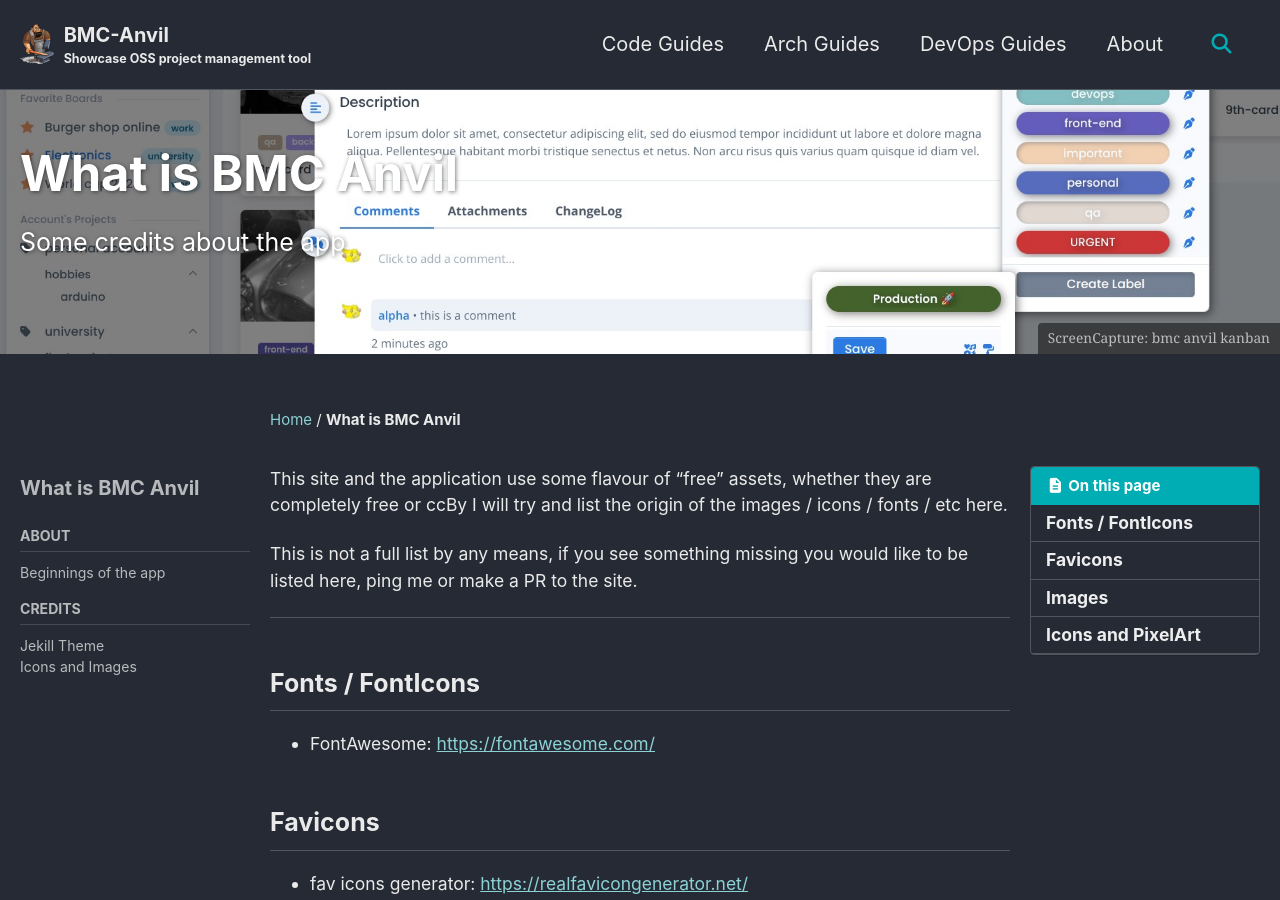
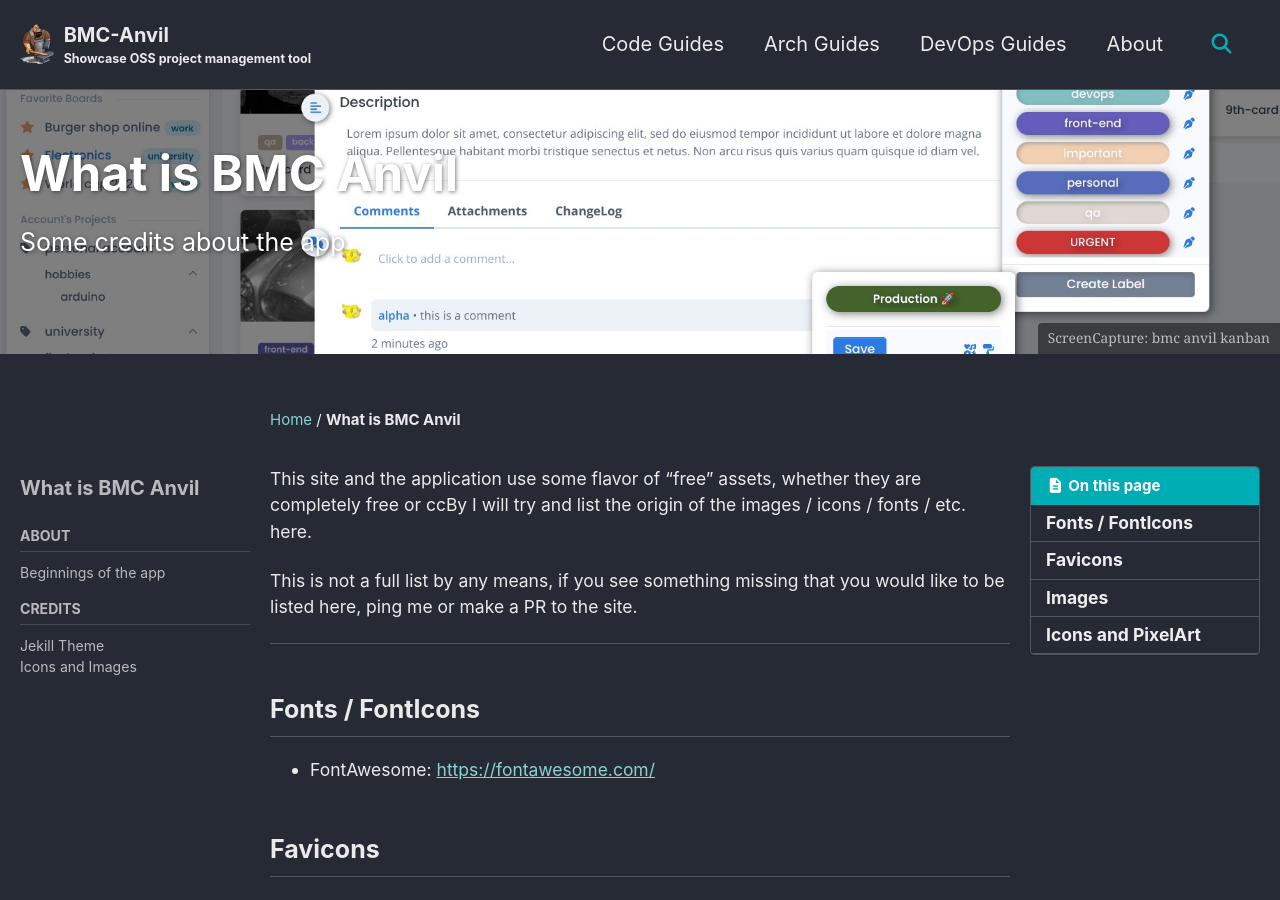
Before and after one commit to bmc-anvil/bmc-anvil.github.io, a Jekyll site: the page built from _pages/credits_imagery.md, in a window 1280 px wide and 900 px high. Built offline with Jekyll 4.4.1, drawn with Linux system fonts in a browser that asks for light colours; cached includes are drawn as plain includes.

```diff
--- a/_pages/credits_imagery.md
+++ b/_pages/credits_imagery.md
@@ -12,10 +12,10 @@ sidebar:
 toc: true
 ---
 
-This site and the application use some flavour of "free" assets, whether they are completely free or ccBy I will try and list the origin of
-the images / icons / fonts / etc here.
+This site and the application use some flavor of "free" assets, whether they are completely free or ccBy I will try and list the origin of
+the images / icons / fonts / etc. here.
 
-This is not a full list by any means, if you see something missing you would like to be listed here, ping me or make a PR to the site.
+This is not a full list by any means, if you see something missing that you would like to be listed here, ping me or make a PR to the site.
 
 ---
 
```
Also changed, not shown: other parts of _pages/credits_imagery.md (+5 -10 lines), Gemfile (+9 -6 lines), _pages/about_anvil.md (+3 -2 lines), Gemfile.lock, 2 other files.
